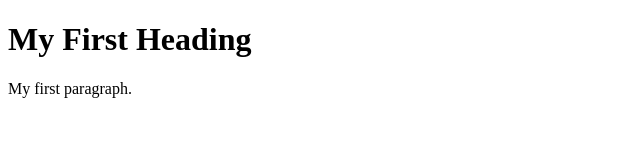
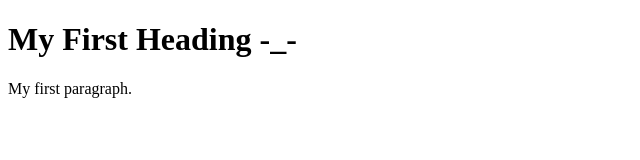
Before and after one commit to KarenMelikian/testGit, a plain HTML site: page index.html in a window 1280 px wide. Shown: the full height of the page, 0-640 px from the left. Drawn offline with Linux system fonts and the light colour scheme.

Commit message:
Changed index.html for merge

```diff
--- a/index.html
+++ b/index.html
@@ -2,7 +2,7 @@
 <html>
 <body>
 
-<h1>My First Heading</h1>
+<h1>My First Heading -_- </h1>
 
 <p>My first paragraph.</p>
 
```
